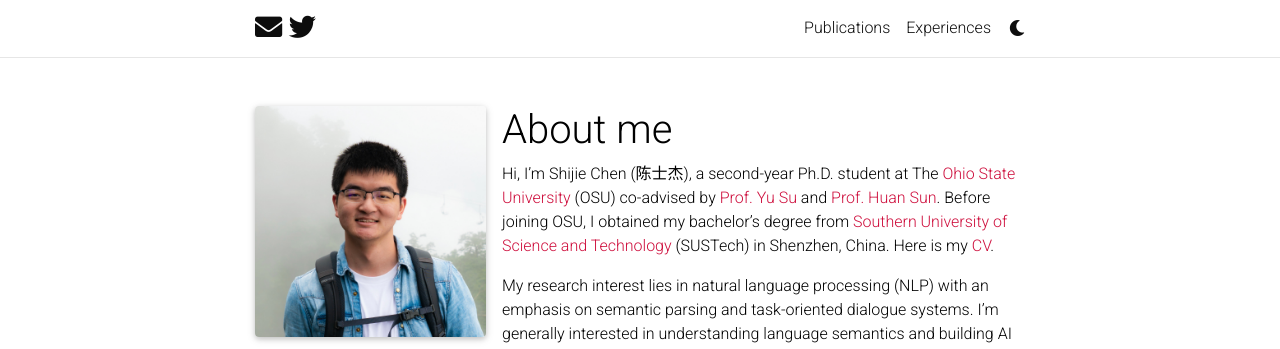
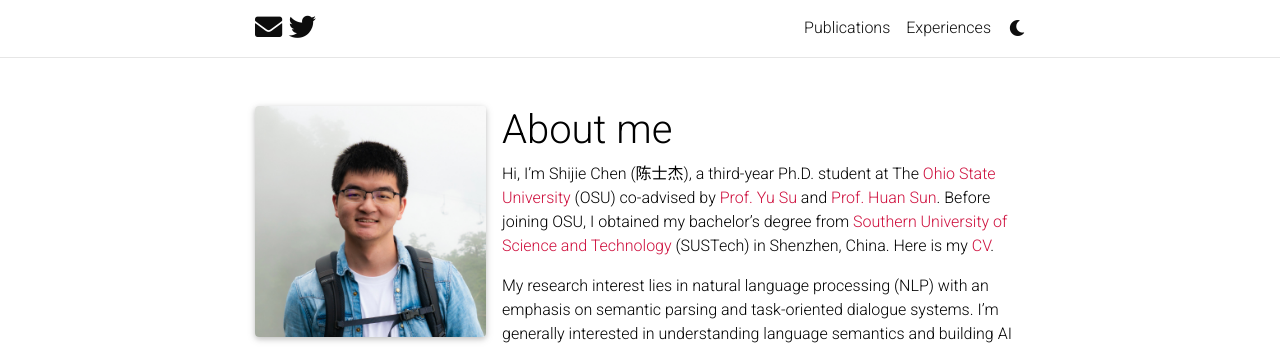
Before and after one commit to ChenSJ98/chensj98.github.io, a Jekyll site: the page built from _pages/about.md, in a window 1280 px wide. Shown: the top 349 px of the page. Built offline with Jekyll 4.4.1, drawn with Linux system fonts in a browser that asks for light colours; full-size pictures stand in for the smaller copies a plugin makes; comment, search, counter and statistics services are not loaded; a style sheet for code colours, icons or effects is not loaded.

Commit message:
minor update

```diff
--- a/_bibliography/papers.bib
+++ b/_bibliography/papers.bib
@@ -12,6 +12,7 @@
     year = "2023",
     publisher = "Association for Computational Linguistics",
     arxiv={2305.13683}
+    code={https://github.com/OSU-NLP-Group/Text2SQL-Error-Detection}
 }
 
 @article{deng2023mind2web,
--- a/_pages/about.md
+++ b/_pages/about.md
@@ -17,7 +17,7 @@ selected_papers: true # includes a list of papers marked as "selected={true}"
 social: false  # includes social icons at the bottom of the page
 ---
 # About me
-Hi, I'm Shijie Chen (陈士杰), a second-year Ph.D. student at The [Ohio State University](https://www.osu.edu/) (OSU) co-advised by [Prof. Yu Su](https://ysu1989.github.io) and [Prof. Huan Sun](http://web.cse.ohio-state.edu/~sun.397/). Before joining OSU, I obtained my bachelor's degree from [Southern University of Science and Technology](https://www.sustech.edu.cn) (SUSTech) in Shenzhen, China.
+Hi, I'm Shijie Chen (陈士杰), a third-year Ph.D. student at The [Ohio State University](https://www.osu.edu/) (OSU) co-advised by [Prof. Yu Su](https://ysu1989.github.io) and [Prof. Huan Sun](http://web.cse.ohio-state.edu/~sun.397/). Before joining OSU, I obtained my bachelor's degree from [Southern University of Science and Technology](https://www.sustech.edu.cn) (SUSTech) in Shenzhen, China.
 Here is my [CV](../assets/pdf/resume.pdf).
 
 My research interest lies in natural language processing (NLP) with an emphasis on semantic parsing and task-oriented dialogue systems. I'm generally interested in understanding language semantics and building AI systems that are more interpretable and trustworthy.
```
